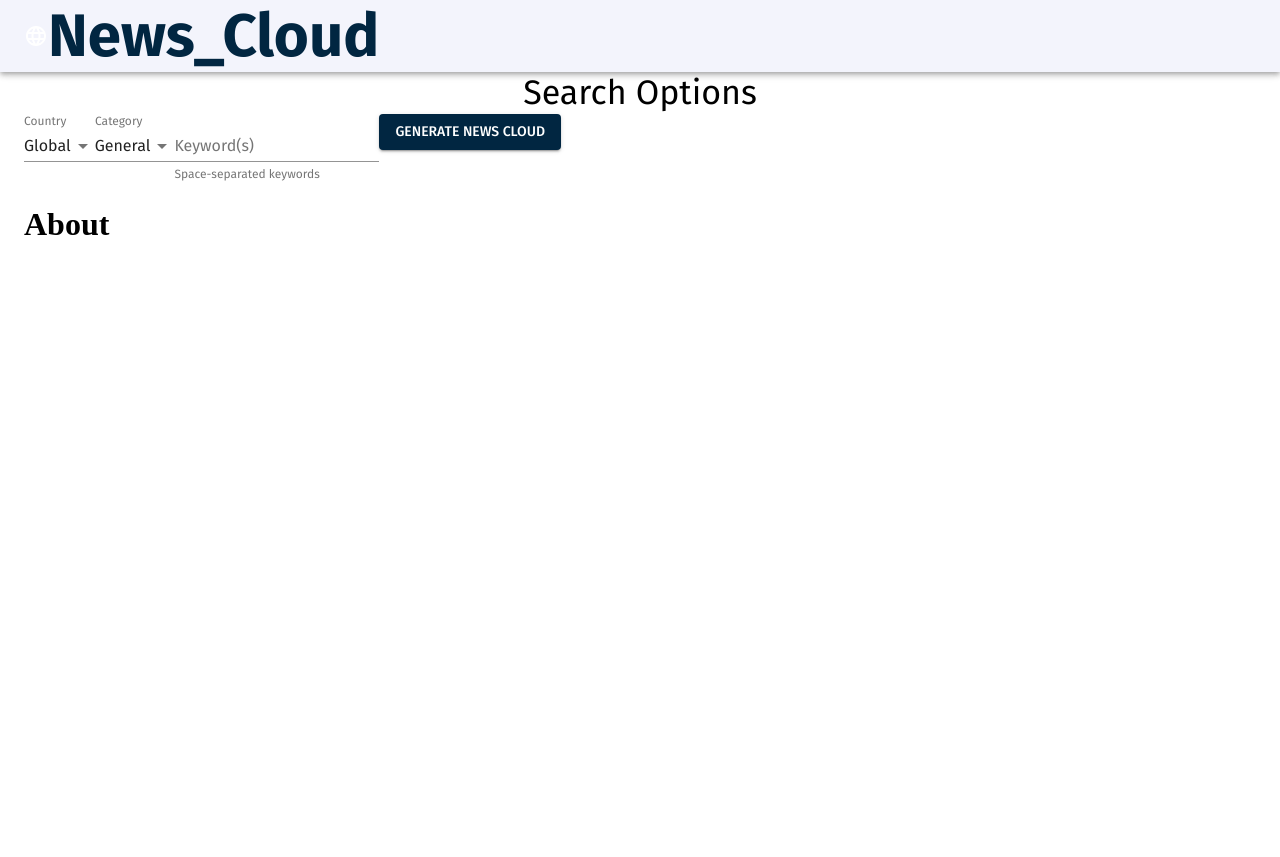
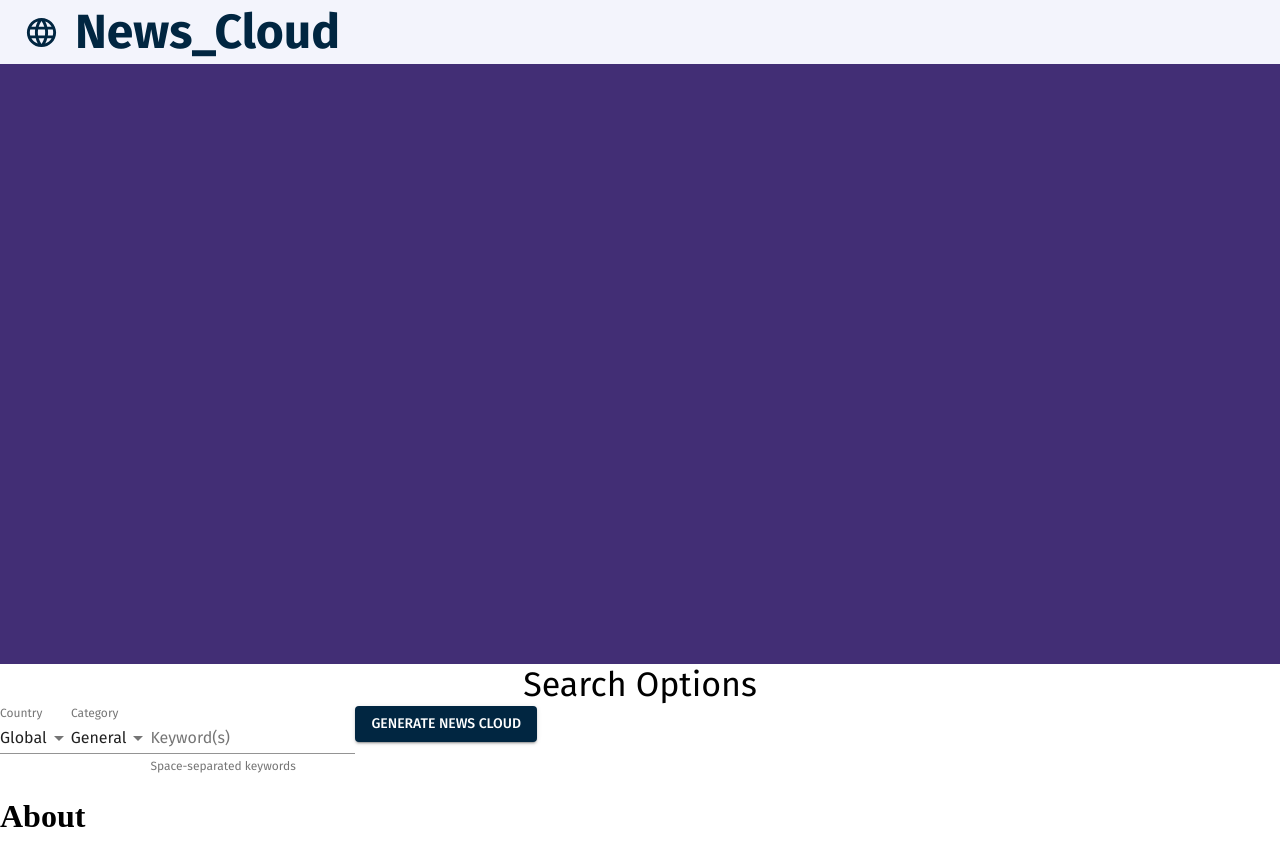
Before and after one commit to LZher385/news-cloud, a React (Create React App) app in the folder frontend/: page / in a window 1280 px wide. Before the commit the page ends 800 px from the top, so only its background shows below. Built offline with nearby package versions, Linux system fonts and the light colour scheme; no server answers.

Commit message:
Styling added up to word cloud

```diff
--- a/frontend/src/App.js
+++ b/frontend/src/App.js
@@ -34,17 +34,22 @@ function App() {
     <ThemeProvider theme={theme}>
       <div>
         <AppBar position="static" className={classes.navbar}>
-          <Toolbar>
-            <LanguageIcon />
-            <Typography variant="h2" color="primary" className={classes.title}>
+          <Toolbar className={classes.toolbar}>
+            <LanguageIcon color="primary" fontSize="large" />
+            <Typography
+              variant="h3"
+              component="h1"
+              color="primary"
+              className={classes.title}
+            >
               News_Cloud
             </Typography>
           </Toolbar>
         </AppBar>
-        <Container>
+        <div>
           <Home />
           <About />
-        </Container>
+        </div>
       </div>
     </ThemeProvider>
   );
--- a/frontend/src/components/Home.js
+++ b/frontend/src/components/Home.js
@@ -1,6 +1,7 @@
 import React from "react";
 import axios from "axios";
 import { Typography } from "@material-ui/core";
+import Container from "@material-ui/core/Container";
 
 import QueriesForm from "./QueriesForm";
 import KeywordData from "./KeywordData";
@@ -22,7 +23,7 @@ const Home = () => {
   const [showKeywordModal, setShowKeywordModal] = React.useState(false);
   const [showCloud, setShowCloud] = React.useState(false);
   const [error, setError] = React.useState(null);
-  const [cloudSize, setCloudSize] = React.useState(100);
+  const [cloudSize, setCloudSize] = React.useState(150);
 
   React.useEffect(() => {
     generateCloud();
@@ -45,7 +46,12 @@ const Home = () => {
         dataArr.current = countArr;
         setData(
           dataArr.current.map((obj, index) => {
-            return { value: obj.keyword, count: obj.count, key: `${index}` };
+            return {
+              props: { className: classes.tag },
+              value: obj.keyword,
+              count: obj.count,
+              key: `${index}`,
+            };
           })
         );
         setShowCloud(true);
@@ -58,10 +64,12 @@ const Home = () => {
 
   return (
     <div>
+      <div className={classes.wordCloudOuterContainer}>
+        {showCloud && <WordCloud keywordClick={keywordClick} data={data} />}
+      </div>
+      {error && <ErrorPopup error={error} setError={setError} />}
       <QueriesForm queries={queries} generateCloud={generateCloud} />
-      {error && <ErrorPopup error={error} setError={setError} />}
 
-      {showCloud && <WordCloud keywordClick={keywordClick} data={data} />}
       {showKeywordModal && (
         <KeywordData
           keywordObj={keywordObj}
--- a/frontend/src/components/KeywordData.js
+++ b/frontend/src/components/KeywordData.js
@@ -14,7 +14,7 @@ export default function KeywordData({
   setShowKeywordModal,
   keywordObj,
 }) {
-  // const classes = useStyles();
+  const classes = useStyles();
   const { titles, urls, descriptions, urlToImages, keyword } = keywordObj;
   const open = showKeywordModal;
 
--- a/frontend/src/components/WordCloud.js
+++ b/frontend/src/components/WordCloud.js
@@ -1,24 +1,21 @@
 import React from "react";
 import { TagCloud } from "react-tagcloud";
-import { Popover } from '@material-ui/core'
+import { Popover } from "@material-ui/core";
+import { Container } from "@material-ui/core";
 import useStyles from "../styles";
 
 const WordCloud = ({ keywordClick, data }) => {
   const classes = useStyles();
 
   return (
-    <div>
-
-      <TagCloud
-        minSize={12}
-        maxSize={35}
-        tags={data}
-        onClick={keywordClick}
-      >
-
-      </TagCloud>
-
-    </div>
+    <TagCloud
+      minSize={18}
+      maxSize={55}
+      tags={data}
+      onClick={keywordClick}
+      colorOptions={{ luminosity: "light" }}
+      className={classes.wordCloud}
+    ></TagCloud>
   );
 };
 
--- a/frontend/src/styles.js
+++ b/frontend/src/styles.js
@@ -4,16 +4,35 @@ const useStyles = makeStyles((theme) => ({
   navbar: {
     background: "#F3F4FC",
   },
+  toolbar: {},
   title: {
     fontWeight: "bold",
     color: "#012641",
+    marginLeft: "1rem",
   },
   form_component: {
     //margin: "3rem",
   },
-
   typography: {
     padding: theme.spacing(2),
   },
+  wordCloudOuterContainer: {
+    background: "#422E75",
+    width: "100%",
+    height: "75vh",
+    display: "flex",
+    flexDirection: "column",
+    justifyContent: "center",
+  },
+  wordCloud: {
+    //paddingTop: "5vh",
+    //paddingBottom: "5vh",
+    width: "90vw",
+    textAlign: "center",
+    marginLeft: "auto",
+    marginRight: "auto",
+    overflow: "auto",
+  },
+  tag: {},
 }));
 export default useStyles;
```
